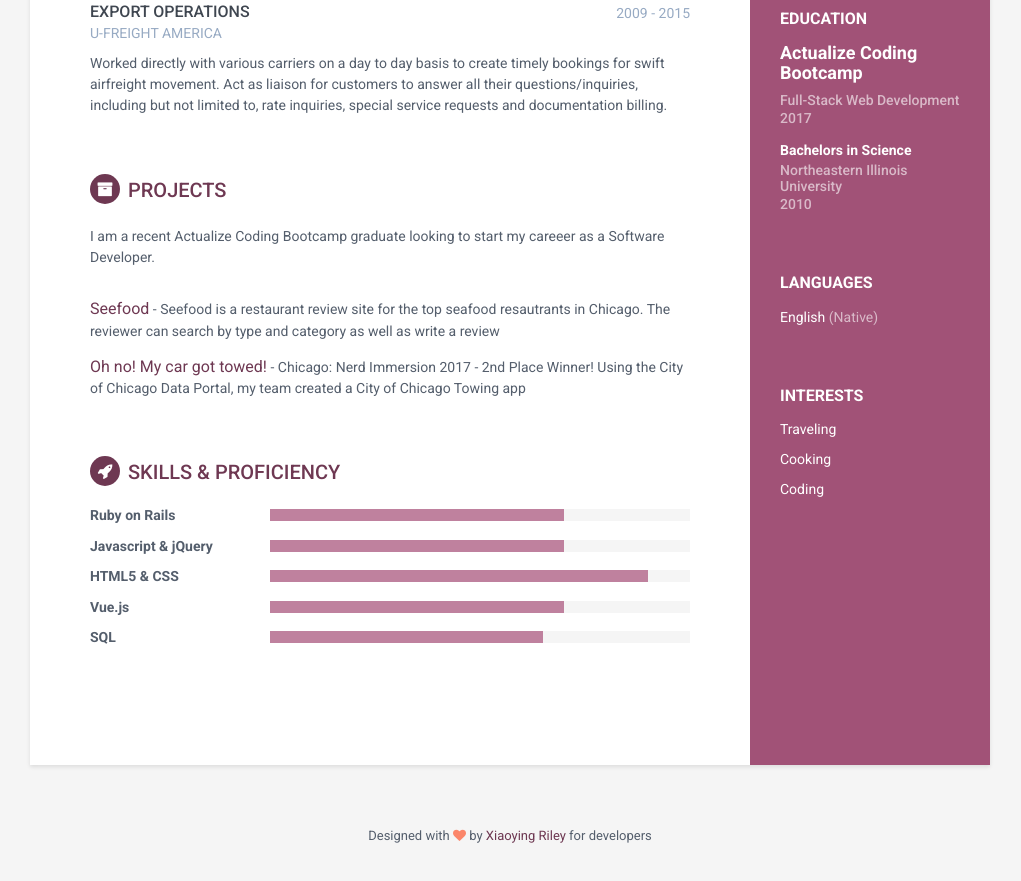
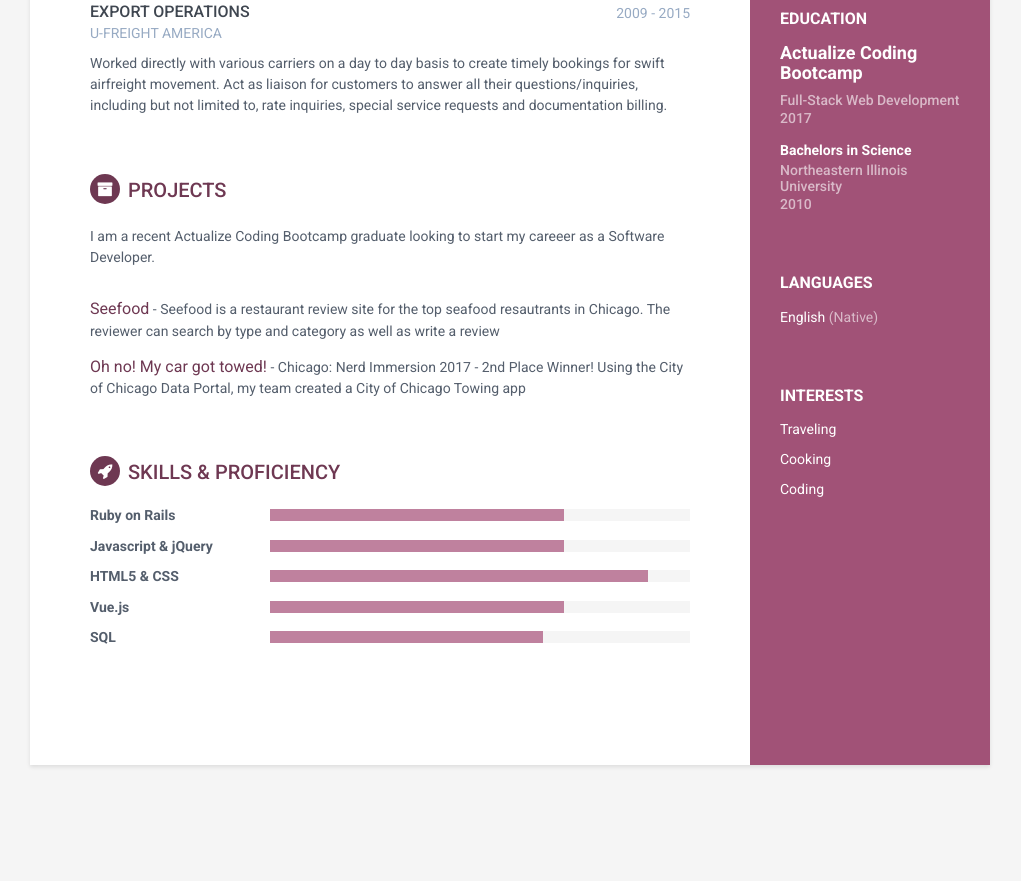
Before and after one commit to rosadsantiago/Portfolio, a plain HTML site: page resume/resume.html in a window 1280 px wide. Shown: the part 574-1455 px from the top of the page, without its empty margins (130-1151 px from the left). Drawn offline with Linux system fonts and the light colour scheme.

Commit message:
delete link

```diff
--- a/resume/resume.html
+++ b/resume/resume.html
@@ -200,7 +200,7 @@
     <footer class="footer">
         <div class="text-center">
                 <!--/* This template is released under the Creative Commons Attribution 3.0 License. Please keep the attribution link below when using for your own project. Thank you for your support. :) If you'd like to use the template without the attribution, you can check out other license options via our website: themes.3rdwavemedia.com */-->
-                <small class="copyright">Designed with <i class="fa fa-heart"></i> by <a href="http://themes.3rdwavemedia.com" target="_blank">Xiaoying Riley</a> for developers</small>
+
         </div><!--//container-->
     </footer><!--//footer-->
 
```
